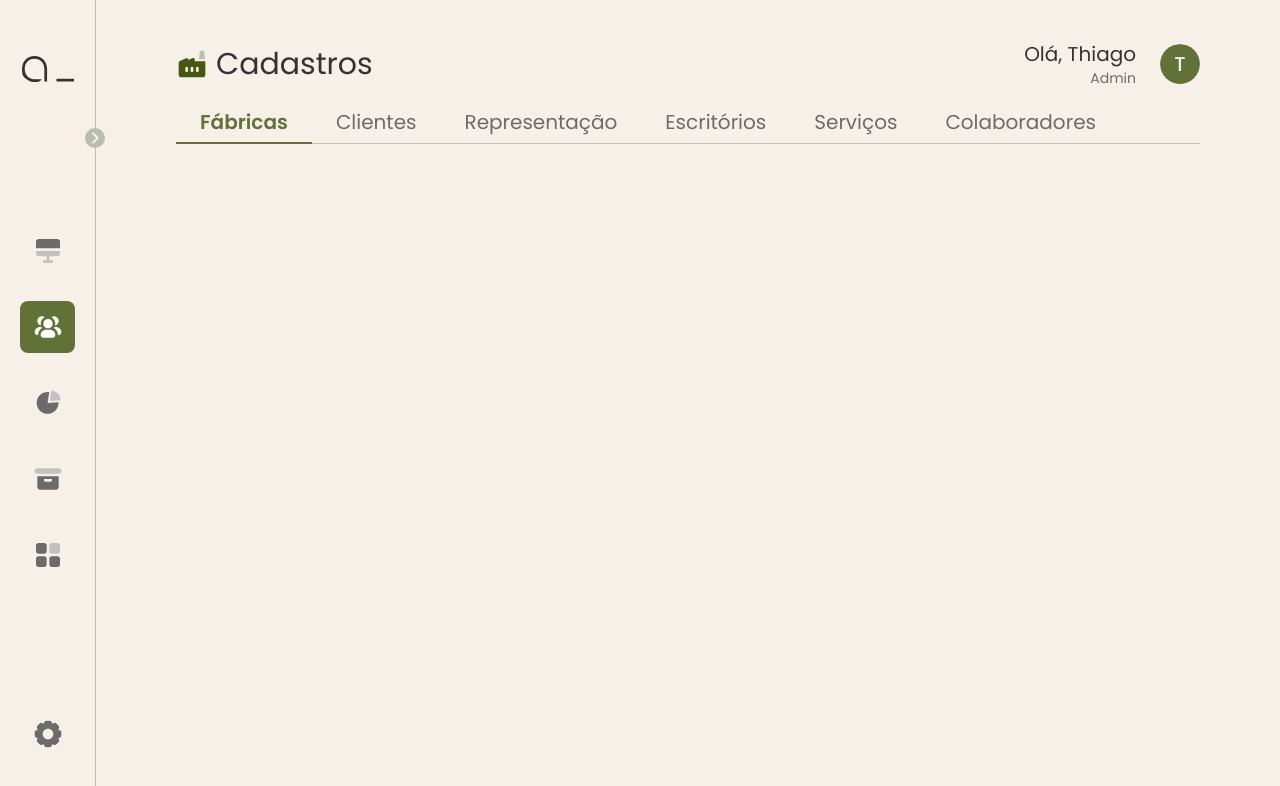
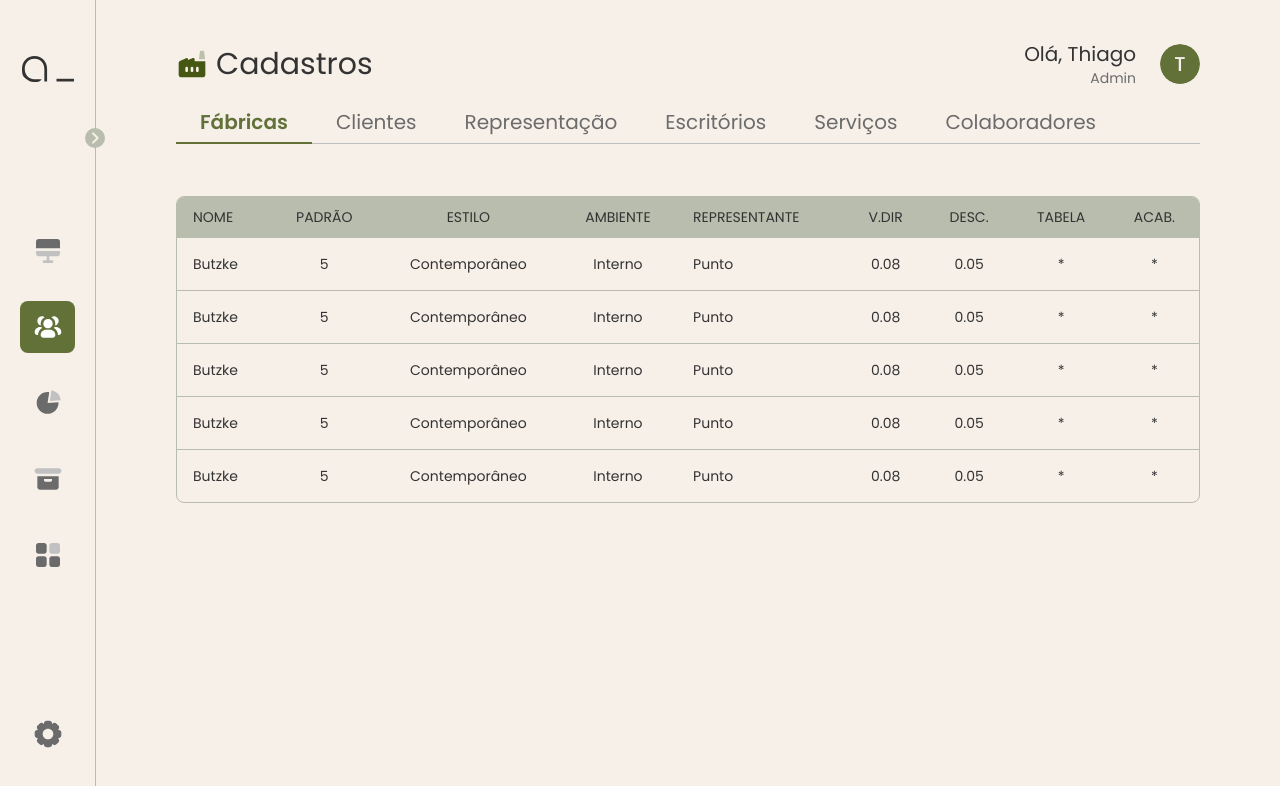
Before and after one commit to dancpluz/acervo, a Next.js app: page /cadastros in a window 1280 px wide. Shown: the top 786 px of the page. Built offline with nearby package versions, Linux system fonts and the light colour scheme; no server answers.

Commit message:
feat: add table and css

```diff
--- /dev/null
+++ b/app/cadastros/columns.tsx
@@ -0,0 +1,65 @@
+"use client"
+
+import { ColumnDef } from "@tanstack/react-table";
+import { Factory } from "@/lib/types";
+
+export const columns: ColumnDef<Factory>[] = [
+  {
+    accessorKey: "name",
+    header: "NOME",
+  },
+  {
+    accessorKey: "pricing",
+    header: () => <div className="text-center">PADRÃO</div>,
+    cell: ({ row }) => {
+
+      return <div className="text-center">{row.getValue("pricing")}</div>
+    }
+  },
+  {
+    accessorKey: "style",
+    header: () => <div className="text-center">ESTILO</div>,
+    cell: ({ row }) => {
+      return <div className="text-center">{row.getValue("style")}</div>
+    }
+  },
+  {
+    accessorKey: "environment",
+    header: () => <div className="text-center">AMBIENTE</div>,
+    cell: ({ row }) => {
+      return <div className="text-center">{row.getValue("environment")}</div>
+    }
+  },
+  {
+    accessorKey: "representative",
+    header: "REPRESENTANTE",
+  },
+  {
+    accessorKey: "direct_sale",
+    header: () => <div className="text-center">V.DIR</div>,
+    cell: ({ row }) => {
+      return <div className="text-center">{row.getValue("direct_sale")}</div>
+    }
+  },
+  {
+    accessorKey: "discount",
+    header: () => <div className="text-center">DESC.</div>,
+    cell: ({ row }) => {
+      return <div className="text-center">{row.getValue("discount")}</div>
+    }
+  },
+  {
+    accessorKey: "link_table",
+    header: () => <div className="text-center">TABELA</div>,
+    cell: ({ row }) => {
+      return <div className="text-center">{row.getValue("link_table")}</div>
+    }
+  },
+  {
+    accessorKey: "link_catalog",
+    header: () => <div className="text-center">ACAB.</div>,
+    cell: ({ row }) => {
+      return <div className="text-center">{row.getValue("link_catalog")}</div>
+    }
+  },
+]
--- a/app/cadastros/page.tsx
+++ b/app/cadastros/page.tsx
@@ -7,6 +7,8 @@ import Header from "@/components/Header";
 import { Tabs, TabsContent, TabsList, TabsTrigger } from "@/components/ui/tabs"
 import { useState } from "react";
 import { Icon } from "@/components/Header";
+import { columns } from "./columns"
+import { DataTable } from "@/components/DataTable"
 
 async function fetchFactory(param?: string) {
 
@@ -42,6 +44,12 @@ export default function Cadastros() {
           </TabsList>
 
           <TabsContent value="factory">
+            <div className="flex flex-col gap-4">
+              <div className="h-9">
+
+              </div>
+              <DataTable columns={columns} data={Array(5).fill({ name: "Butzke", pricing: 5, style: "Contemporâneo", environment: "Interno", representative: "Punto", direct_sale: 0.08, discount: 0.05, link_table: "*", link_catalog: "*" })} />
+            </div>
 
           </TabsContent>
           <TabsContent value="client">Change your password here.</TabsContent>
--- /dev/null
+++ b/components/DataTable.tsx
@@ -0,0 +1,78 @@
+"use client"
+
+import {
+  ColumnDef,
+  flexRender,
+  getCoreRowModel,
+  useReactTable,
+} from "@tanstack/react-table"
+
+import {
+  Table,
+  TableBody,
+  TableCell,
+  TableHead,
+  TableHeader,
+  TableRow,
+} from "@/components/ui/table"
+
+interface DataTableProps<TData, TValue> {
+  columns: ColumnDef<TData, TValue>[]
+  data: TData[]
+}
+
+export function DataTable<TData, TValue>({
+  columns,
+  data,
+}: DataTableProps<TData, TValue>) {
+  const table = useReactTable({
+    data,
+    columns,
+    getCoreRowModel: getCoreRowModel(),
+  })
+
+  return (
+    <Table>
+      <TableHeader>
+        {table.getHeaderGroups().map((headerGroup) => (
+          <TableRow key={headerGroup.id}>
+            {headerGroup.headers.map((header) => {
+              return (
+                <TableHead key={header.id}>
+                  {header.isPlaceholder
+                    ? null
+                    : flexRender(
+                      header.column.columnDef.header,
+                      header.getContext()
+                    )}
+                </TableHead>
+              )
+            })}
+          </TableRow>
+        ))}
+      </TableHeader>
+      <TableBody>
+        {table.getRowModel().rows?.length ? (
+          table.getRowModel().rows.map((row) => (
+            <TableRow
+              key={row.id}
+              data-state={row.getIsSelected() && "selected"}
+            >
+              {row.getVisibleCells().map((cell) => (
+                <TableCell key={cell.id}>
+                  {flexRender(cell.column.columnDef.cell, cell.getContext())}
+                </TableCell>
+              ))}
+            </TableRow>
+          ))
+        ) : (
+          <TableRow>
+            <TableCell colSpan={columns.length} className="h-24 text-center">
+              Sem resultados.
+            </TableCell>
+          </TableRow>
+        )}
+      </TableBody>
+    </Table>
+  )
+}
--- /dev/null
+++ b/components/ui/accordion.tsx
@@ -0,0 +1,58 @@
+"use client"
+
+import * as React from "react"
+import * as AccordionPrimitive from "@radix-ui/react-accordion"
+import { ChevronDown } from "lucide-react"
+
+import { cn } from "@/lib/utils"
+
+const Accordion = AccordionPrimitive.Root
+
+const AccordionItem = React.forwardRef<
+  React.ElementRef<typeof AccordionPrimitive.Item>,
+  React.ComponentPropsWithoutRef<typeof AccordionPrimitive.Item>
+>(({ className, ...props }, ref) => (
+  <AccordionPrimitive.Item
+    ref={ref}
+    className={cn("border-b", className)}
+    {...props}
+  />
+))
+AccordionItem.displayName = "AccordionItem"
+
+const AccordionTrigger = React.forwardRef<
+  React.ElementRef<typeof AccordionPrimitive.Trigger>,
+  React.ComponentPropsWithoutRef<typeof AccordionPrimitive.Trigger>
+>(({ className, children, ...props }, ref) => (
+  <AccordionPrimitive.Header className="flex">
+    <AccordionPrimitive.Trigger
+      ref={ref}
+      className={cn(
+        "flex flex-1 items-center justify-between py-4 font-medium transition-all hover:underline [&[data-state=open]>svg]:rotate-180",
+        className
+      )}
+      {...props}
+    >
+      {children}
+      <ChevronDown className="h-4 w-4 shrink-0 transition-transform duration-200" />
+    </AccordionPrimitive.Trigger>
+  </AccordionPrimitive.Header>
+))
+AccordionTrigger.displayName = AccordionPrimitive.Trigger.displayName
+
+const AccordionContent = React.forwardRef<
+  React.ElementRef<typeof AccordionPrimitive.Content>,
+  React.ComponentPropsWithoutRef<typeof AccordionPrimitive.Content>
+>(({ className, children, ...props }, ref) => (
+  <AccordionPrimitive.Content
+    ref={ref}
+    className="overflow-hidden text-sm transition-all data-[state=closed]:animate-accordion-up data-[state=open]:animate-accordion-down"
+    {...props}
+  >
+    <div className={cn("pb-4 pt-0", className)}>{children}</div>
+  </AccordionPrimitive.Content>
+))
+
+AccordionContent.displayName = AccordionPrimitive.Content.displayName
+
+export { Accordion, AccordionItem, AccordionTrigger, AccordionContent }
--- /dev/null
+++ b/components/ui/table.tsx
@@ -0,0 +1,117 @@
+import * as React from "react"
+
+import { cn } from "@/lib/utils"
+
+const Table = React.forwardRef<
+  HTMLTableElement,
+  React.HTMLAttributes<HTMLTableElement>
+>(({ className, ...props }, ref) => (
+  <div className="relative w-full overflow-auto rounded-lg border border-secondary">
+    <table
+      ref={ref}
+      className={cn("w-full caption-bottom text-sm", className)}
+      {...props}
+    />
+  </div>
+))
+Table.displayName = "Table"
+
+const TableHeader = React.forwardRef<
+  HTMLTableSectionElement,
+  React.HTMLAttributes<HTMLTableSectionElement>
+>(({ className, ...props }, ref) => (
+  <thead ref={ref} className={cn("[&_tr]:border-b bg-secondary", className)} {...props} />
+))
+TableHeader.displayName = "TableHeader"
+
+const TableBody = React.forwardRef<
+  HTMLTableSectionElement,
+  React.HTMLAttributes<HTMLTableSectionElement>
+>(({ className, ...props }, ref) => (
+  <tbody
+    ref={ref}
+    className={cn("[&_tr:last-child]:border-0", className)}
+    {...props}
+  />
+))
+TableBody.displayName = "TableBody"
+
+const TableFooter = React.forwardRef<
+  HTMLTableSectionElement,
+  React.HTMLAttributes<HTMLTableSectionElement>
+>(({ className, ...props }, ref) => (
+  <tfoot
+    ref={ref}
+    className={cn(
+      "border-t bg-muted/50 text-sm font-medium [&>tr]:last:border-b-0",
+      className
+    )}
+    {...props}
+  />
+))
+TableFooter.displayName = "TableFooter"
+
+const TableRow = React.forwardRef<
+  HTMLTableRowElement,
+  React.HTMLAttributes<HTMLTableRowElement>
+>(({ className, ...props }, ref) => (
+  <tr
+    ref={ref}
+    className={cn(
+      "border-b border-secondary transition-colors",
+      className
+    )}
+    {...props}
+  />
+))
+TableRow.displayName = "TableRow"
+
+const TableHead = React.forwardRef<
+  HTMLTableCellElement,
+  React.ThHTMLAttributes<HTMLTableCellElement>
+>(({ className, ...props }, ref) => (
+  <th
+    ref={ref}
+    className={cn(
+      "h-10 px-4 text-left align-middle font-normal [&:has([role=checkbox])]:pr-0",
+      className
+    )}
+    {...props}
+  />
+))
+TableHead.displayName = "TableHead"
+
+const TableCell = React.forwardRef<
+  HTMLTableCellElement,
+  React.TdHTMLAttributes<HTMLTableCellElement>
+>(({ className, ...props }, ref) => (
+  <td
+    ref={ref}
+    className={cn("p-4 align-middle [&:has([role=checkbox])]:pr-0", className)}
+    {...props}
+  />
+))
+TableCell.displayName = "TableCell"
+
+const TableCaption = React.forwardRef<
+  HTMLTableCaptionElement,
+  React.HTMLAttributes<HTMLTableCaptionElement>
+>(({ className, ...props }, ref) => (
+  <caption
+    ref={ref}
+    className={cn("mt-4 text-sm text-muted-foreground", className)}
+    {...props}
+  />
+))
+TableCaption.displayName = "TableCaption"
+
+export {
+  Table,
+  TableHeader,
+  TableBody,
+  TableFooter,
+  TableHead,
+  TableRow,
+  TableCell,
+  TableCaption,
+}
--- a/components/ui/tabs.tsx
+++ b/components/ui/tabs.tsx
@@ -44,7 +44,7 @@ const TabsContent = React.forwardRef<
   <TabsPrimitive.Content
     ref={ref}
     className={cn(
-      "mt-2 ring-offset-background focus-visible:outline-none focus-visible:ring-2 focus-visible:ring-ring focus-visible:ring-offset-2",
+      "ring-offset-background focus-visible:outline-none focus-visible:ring-2 focus-visible:ring-ring focus-visible:ring-offset-2",
       className
     )}
     {...props}
--- a/lib/types.ts
+++ b/lib/types.ts
@@ -50,10 +50,11 @@ const factorySchema = z.object({
   id: z.string(),
   person: personSchema,
   //representative,
-  direct_sale: z.number().optional(),
   pricing: z.number().positive().int().lte(5),
   environment: z.enum(environmentEnum),
   style: z.enum(styleEnum),
+  direct_sale: z.number().optional(),
+  discount: z.number().optional(),
   link_table: z.string().optional(),
   link_catalog: z.string().optional(),
   site: z.string().optional(),
--- a/package.json
+++ b/package.json
@@ -9,10 +9,12 @@
     "lint": "next lint"
   },
   "dependencies": {
+    "@radix-ui/react-accordion": "^1.1.2",
     "@radix-ui/react-avatar": "^1.0.4",
     "@radix-ui/react-slot": "^1.0.2",
     "@radix-ui/react-tabs": "^1.0.4",
     "@radix-ui/react-tooltip": "^1.0.7",
+    "@tanstack/react-table": "^8.16.0",
     "class-variance-authority": "^0.7.0",
     "clsx": "^2.1.0",
     "date-fns": "^3.6.0",
```
Also changed, not shown: 1 other file (tests, documents, lock files or other folders).
